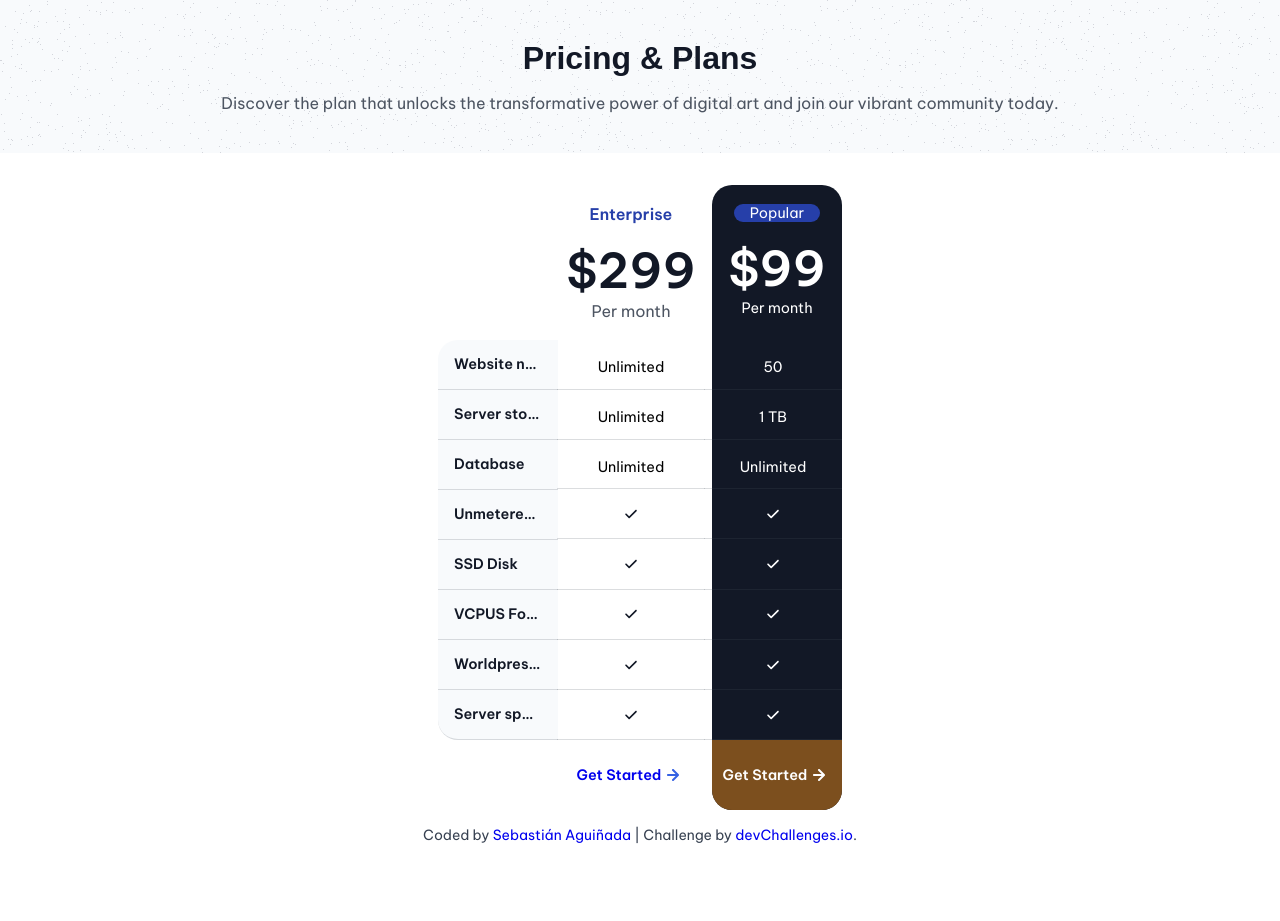
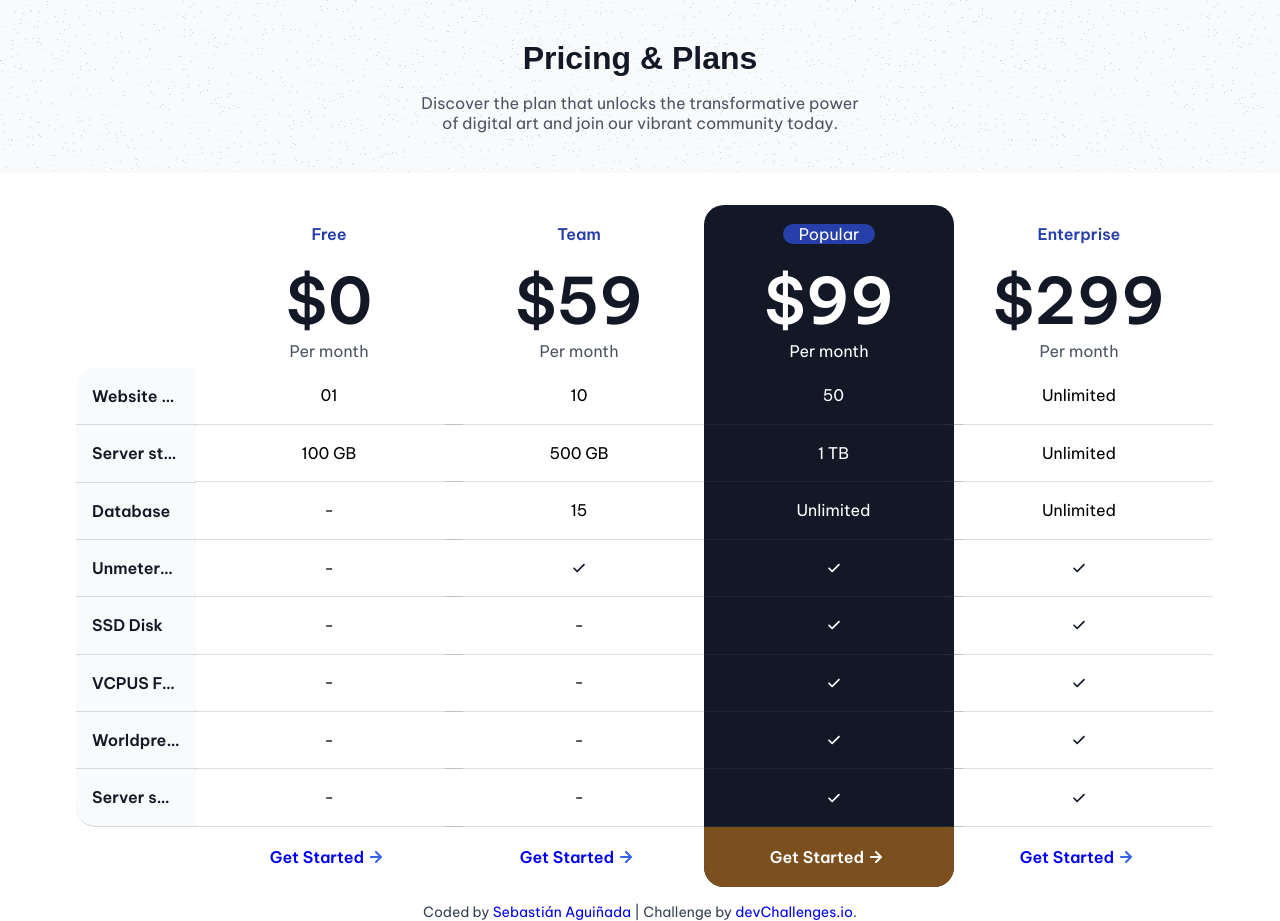
Before and after one commit to Sebascode20/pricing-table-challenge, a plain HTML site: page index.html in a window 1280 px wide. Before the commit the page ends 844 px from the top, so only its background shows below. Drawn offline with Linux system fonts and the light colour scheme; a web font is replaced by a local one.

Commit message:
Add styles for tablet and desktop layouts

```diff
--- a/css/styles.css
+++ b/css/styles.css
@@ -19,9 +19,16 @@ article {
   text-align: center;
 }
 
-article div p {
+article div p,
+.check-container,
+.line-container {
   height: 49.59px;
+  display: flex;
+  align-items: center;
+  justify-content: center;
   border-bottom: 1px solid var(--border-bottom-color);
+  margin: 0;
+  padding: 0;
 }
 
 body {
@@ -60,14 +67,15 @@ main {
   align-items: center;
   justify-content: center;
   width: 100%;
-  height: 70px;
+  height: 60px;
   margin: 0;
 }
 
 .btn-start,
-.enterprise__membership-features,
+.enterprise-membership__features,
+.enterprise-membership__header,
 .features,
-.popular__membership-header,
+.popular-membership__header,
 .popular__membership-features {
   font-size: 90%;
 }
@@ -100,14 +108,6 @@ main {
   color: var(--popular-text-color);
 }
 
-.check-container {
-  display: flex;
-  flex-direction: column;
-  align-items: center;
-  border-bottom: 1px solid var(--border-bottom-color);
-  margin-top: 0.03rem;
-}
-
 .check-container img {
   display: block;
   margin-block: 0.9rem;
@@ -121,7 +121,7 @@ main {
 .container__popular-membership,
 .container__enterprise-membership {
   width: 130px;
-  flex: 1;
+  height: fit-content;
 }
 
 .container__enterprise-membership {
@@ -135,14 +135,15 @@ main {
   border-radius: 20px;
 }
 
-.enterprise__membership-features,
+.enterprise-membership__features,
 .popular__membership-features {
   line-height: 3.8;
 }
 
-.enterprise__membership-features {
-  margin-top: 1.2rem;
-  margin-inline: -0.563rem;
+.enterprise-membership__features {
+  margin-top: 1.48rem;
+  margin-left: -0.5rem;
+  margin-right: -1.5rem;
 }
 
 .features {
@@ -165,25 +166,25 @@ main {
   border-bottom-left-radius: 20px;
 }
 
-.free__membership-header .membership,
-.team__membership-header .membership,
-.enterprise__membership-header .membership {
+.free-membership__header .membership,
+.team-membership__header .membership,
+.enterprise-membership__header .membership {
   color: var(--membership-color);
   font-weight: 600;
 }
 
-.free__membership-header .price,
-.team__membership-header .price,
-.enterprise__membership-header .price,
-.popular__membership-header .price {
+.free-membership__header .price,
+.team-membership__header .price,
+.enterprise-membership__header .price,
+.popular-membership__header .price {
   font-size: 3rem;
   color: var(--main-header-title-color);
   font-weight: 600;
 }
 
-.free__membership-header .period,
-.team__membership-header .period,
-.enterprise__membership-header .period {
+.free-membership__header .period,
+.team-membership__header .period,
+.enterprise-membership__header .period {
   color: var(--main-header-text-color);
 }
 
@@ -204,16 +205,17 @@ main {
 }
 
 .header__text {
+  max-width: 441px;
   text-align: center;
   text-wrap: balance;
   color: var(--main-header-text-color);
 }
 
-.popular__membership-header .price {
+.popular-membership__header .price {
   color: var(--popular-text-color);
 }
 
-.popular__membership-header .membership {
+.popular-membership__header .membership {
   width: fit-content;
   margin: 0 auto;
   padding-inline: 1rem;
@@ -221,19 +223,114 @@ main {
   border-radius: 20px;
 }
 
-.popular__membership-header,
-.enterprise__membership-header {
+.popular-membership__header,
+.enterprise-membership__header {
   padding-top: 1.2rem;
 }
 
 .popular__membership-features {
-  margin-top: 1.45rem;
-  margin-left: -0.5rem;
+  margin-top: 1.4rem;
 }
 
-.free__membership-header .membership,
-.team__membership-header .membership,
-.popular__membership-header .membership,
-.enterprise__membership-header .membership {
+.free-membership__header .membership,
+.team-membership__header .membership,
+.popular-membership__header .membership,
+.enterprise-membership__header .membership {
   margin-bottom: 1rem;
 }
+
+@media screen and (min-width: 40rem) {
+  .container__team-membership {
+    display: initial;
+  }
+
+  .container__popular-membership {
+    order: initial;
+  }
+
+  .container__popular-membership,
+  .container__enterprise-membership,
+  .container__team-membership {
+    width: 200px;
+    flex: 1;
+  }
+
+  .container__enterprise-membership {
+    margin-right: initial;
+  }
+
+  .container__features {
+    margin-top: 10.2rem;
+    line-height: 3.519;
+    height: 49.57px;
+    min-width: 128px;
+  }
+
+  .free-membership__header .price,
+  .team-membership__header .price,
+  .enterprise-membership__header .price,
+  .popular-membership__header .price {
+    font-size: 4rem;
+  }
+
+  .line-container,
+  .check-container,
+  .team-membership__features p,
+  .popular__membership-features p,
+  .enterprise-membership__features p,
+  .free-membership__features p {
+    height: 57.4px;
+  }
+
+  .team-membership__features,
+  .popular__membership-features,
+  .enterprise-membership__features,
+  .free-membership__features {
+    margin-top: 0.4rem;
+    margin-inline: -0.563rem;
+    line-height: 2.8;
+  }
+
+  .popular__membership-features {
+    margin-left: 0rem;
+  }
+
+  .team-membership__header {
+    padding-top: 1.2rem;
+  }
+
+  .line-container p {
+    border: none;
+  }
+
+  .btn-start,
+  .enterprise-membership__features,
+  .features,
+  .team-membership__header,
+  .team__membership-features,
+  .enterprise-membership__features,
+  .enterprise-membership__header,
+  .features,
+  .popular-membership__header,
+  .popular__membership-features {
+    font-size: initial;
+  }
+}
+
+@media screen and (min-width: 80rem) {
+  .container__popular-membership,
+  .container__enterprise-membership,
+  .container__team-membership,
+  .container__free-membership {
+    width: 250px;
+    flex: 1;
+  }
+
+  .free-membership__header {
+    padding-top: 1.2rem;
+  }
+
+  .container__free-membership {
+    display: initial;
+  }
+}
--- a/index.html
+++ b/index.html
@@ -52,11 +52,13 @@
             <p>-</p>
             <p>-</p>
           </div>
+          <div class="btn-start">
             <a href="#">Get Started</a>
             <img src="./resources/down arrow-1.svg" alt="" />
+          </div>
         </article>
         <article class="container__team-membership">
-          <header class="team-membership__features">
+          <header class="team-membership__header">
             <p class="membership">Team</p>
             <p class="price">$59</p>
             <p class="period">Per month</p>
@@ -65,16 +67,27 @@
             <p>10</p>
             <p>500 GB</p>
             <p>15</p>
+            <div class="check-container">
               <img
                 src="./resources/check-1.svg"
                 width="20"
                 height="20"
                 alt="black check"
               />
+            </div>
+
+            <div class="line-container">
               <p>-</p>
+            </div>
+            <div class="line-container">
               <p>-</p>
+            </div>
+            <div class="line-container">
               <p>-</p>
+            </div>
+            <div class="line-container">
               <p>-</p>
+            </div>
           </div>
           <div class="btn-start">
             <a href="#">Get Started</a>
@@ -82,7 +95,7 @@
           </div>
         </article>
         <article class="container__popular-membership">
-          <header class="popular__membership-header">
+          <header class="popular-membership__header">
             <p class="membership">Popular</p>
             <p class="price">$99</p>
             <p class="period">Per month</p>
@@ -138,12 +151,12 @@
           </div>
         </article>
         <article class="container__enterprise-membership">
-          <header class="enterprise__membership-header">
+          <header class="enterprise-membership__header">
             <p class="membership">Enterprise</p>
             <p class="price">$299</p>
             <p class="period">Per month</p>
           </header>
-          <div class="enterprise__membership-features">
+          <div class="enterprise-membership__features">
             <p>Unlimited</p>
             <p>Unlimited</p>
             <p>Unlimited</p>
```
Lines whose indentation alone changed are shown as unchanged.
